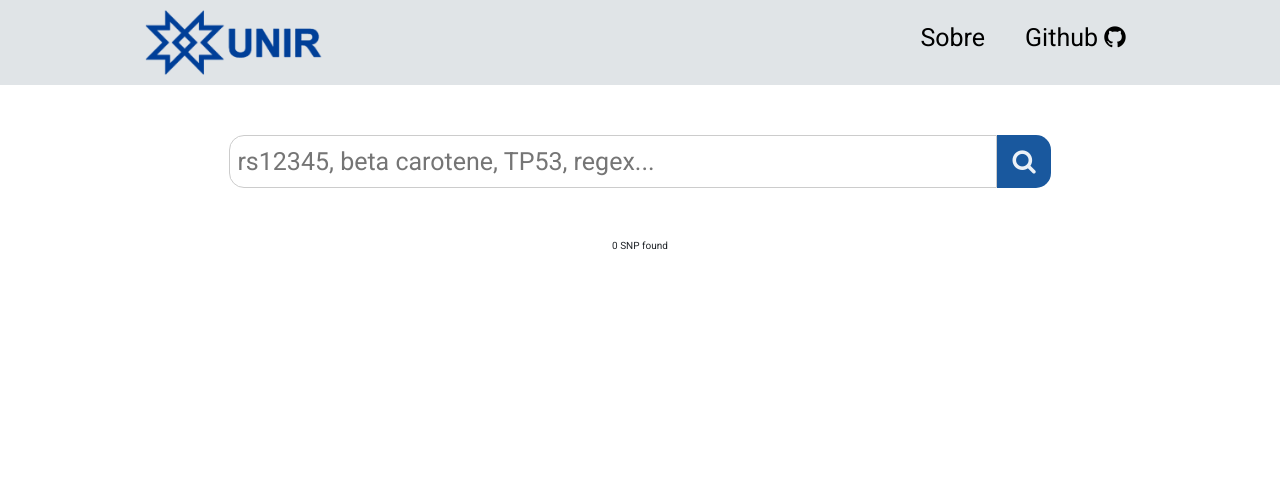
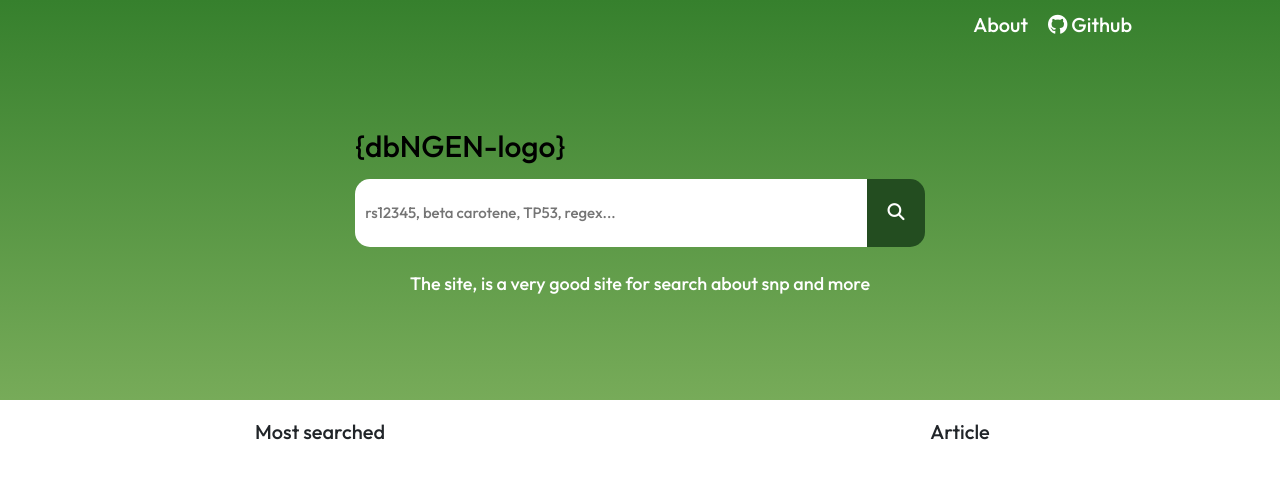
Before and after one commit to unir-dacc/vanda, a Django app: page / in a window 1280 px wide. Shown: the top 479 px of the page. Run offline with Django 4.2, Linux system fonts and the light colour scheme; some libraries are stand-ins or nearby versions.

```diff
--- a/web/static/web/style.css
+++ b/web/static/web/style.css
@@ -1,162 +1,125 @@
-* {
-  font-family: "Roboto", sans-serif;
+*{
   margin: 0;
   padding: 0;
+  text-decoration: none;
   box-sizing: border-box;
   list-style: none;
+}
+body{
+  margin: 0;
+  padding: 0;
+  font-family: "Outfit",sans-serif;
+  font-weight: 500;
+
+}
+header{
+  color: white;
+  padding: 0;
+  margin: 0;
+  height: 50vh;
+  background: linear-gradient(#36802D,#77AB59);
+}
+main{
+  padding: 0;
+  margin: 0;
   text-decoration: none;
+  box-sizing: border-box;
+  list-style: none;
 }
-
-.site-header {
-  background-color: #e0e4e7;
-  color: #fff;
+.main-cabecalho{
+  width: 100%;
+  height: 100px;
 }
-
-.site-header nav {
+.cabecalho-icon{
+  font-size:20px;
   display: flex;
+  flex-direction: row;
+  justify-content: end;
+  padding-top:10px ;
+  margin-right: 10vw;
+}
+.icon{
+  padding-right: 20px;
+}
+.icon a{
+  color: white;
+}
+.search-main{
+  height: 170px;
+  width: 100%;
+  display: flex;
+  flex-direction: column;
+  justify-content: center;
   align-items: center;
-  justify-content: space-between;
+}
+.search{
+  width: auto;
+}
+input[type="text"]:focus {
+  outline: none;
+  color: black;
+  font-size: 1.4em;
+}
+.forms{
+  width: 100%;
+  height: 100%;
+}
+.logo{
+  width: auto;
+  height: auto;
+  margin-bottom: 10px;
+  font-size: 30px;
+  color: black;
+  /* definir altura e largura */
+}
+.bar{
+  height: 8.5vh;
+  width: 40vw;
+  padding-left: 10px;
+  border-radius: 15px 0 0 15px;
+  border: none;
+  font-size: 1.5em;
+}
+.bar-button{
+  height: 8.5vh;
+  width: 4.5vw;
+  border-radius: 0 15px 15px 0;
+  border: none;
+  background-color: #234D20;
+  border-left: none;
+  color: white;
+}
+.bar-button:hover{
+  cursor: pointer;
+  background-color: #32672F;
+}
+.bar-button i{
+  font-size: 1.7em;
+}
+.slogan{
+  text-align: center;
+  font-size: 1.8em;
+}
+.main-container{
+  display: flex;
+  flex-direction: row;
+  justify-content: center;
   align-items: center;
-  margin: 0 10.5vw;
 }
-
-.site-header nav img {
-  width: 200px;
-}
-
-.site-header ul {
-  display: flex;
-}
-
-.site-header nav li {
-  margin: 0 20px;
-}
-
-.site-header nav a {
-  text-decoration: none;
-  color: #000;
-  font-size: 2.5em;
-}
-
-.search-container {
-  margin: 50px 0;
+.container{
+  padding: 20px 150px;
   display: flex;
   justify-content: center;
 }
-
-.search-form {
+form{
   display: flex;
+  width: auto;
+  height: auto;
+}
+#not-found{
+  font-size: 1.7em;
+  height: 30vh;
+  display: flex;
+  justify-content: center;
   align-items: center;
 }
-
-.search-input {
-  padding: 7px;
-  border: 1px solid #ccc;
-  border-radius: 15px 0 0 15px;
-  font-size: 2.5em;
-  width: 60vw;
-}
-
-input[type="text"]:focus {
-  outline: none;
-}
-
-.search-button {
-  padding: 8px 15px;
-  background-color: #19589e;
-  color: #ecf1f7;
-  border: none;
-  border-radius: 0 15px 15px 0;
-  font-size: 2.5em;
-  cursor: pointer;
-}
-
-.filter-and-table-container {
-  display: flex;
-  justify-content: center;
-  flex-direction: row;
-  margin: 0 10.5vw;
-}
-
-.filter-container {
-  background-color: #e0e4e7;
-  border-radius: 15px;
-  margin: 10px;
-  width: 20%;
-  padding: 20px;
-}
-
-.filter-container nav {
-  padding: 20px;
-}
-
-.filter-container input {
-  width: 15px;
-  height: 15px;
-}
-
-.filter-container label {
-  padding: 10px;
-  font-weight: normal;
-  font-size: 2.5em;
-}
-
-#main-table {
-  background-color: #e0e4e7;
-  border-radius: 15px;
-  margin: 10px;
-  align-text: center;
-  border: none;
-  font-size: 2em;
-  overflow: hidden;
-}
-
-#main-table tr:hover:is(.clickable-row) {
-  box-shadow: inset 0px 0px 0px 2px #bbb;
-  cursor: pointer;
-}
-
-
-.modal-dialog {
-  max-width: 70%;
-}
-
-.modal {
-  font-size: 15px;
-}
-
-.button-pagination {
-  display: flex;
-  flex-direction: row;
-  justify-content: center;
-}
-
-.button-pagination li {
-  margin: 10px 5px;
-  font-size: 2em;
-}
-
-.arrow-page {
-  border-radius: 15px;
-  background-color: #146EBE;
-}
-
-.arrow-page i {
-  padding: 10px 20px;
-  font-weight: bolder;
-  color: white;
-}
-
-.current-page {
-  border-radius: 15px;
-  border: 1px solid #ccc;
-  display: table-cell;
-  color: white;
-}
-
-.current-page a {
-  vertical-align: middle;
-  padding: 10px 20px;
-  font-weight: bolder;
-  text-decoration: none;
-}
--- a/web/templates/web/index.html
+++ b/web/templates/web/index.html
@@ -4,45 +4,44 @@
     <head>
         <title>dbNGEN</title>
         <meta charset="UTF-8" />
-        <link
-            rel="icon"
-            href="https://dacc.unir.br/img/favicon.ico"
-            type="image/x-icon"
-        />
+        <link rel="icon" href="https://dacc.unir.br/img/favicon.ico" type="image/x-icon"/>
         <link rel="preconnect" href="https://fonts.googleapis.com" />
         <link rel="preconnect" href="https://fonts.gstatic.com" crossorigin />
-        <link
-            href="https://fonts.googleapis.com/css2?family=Roboto&display=swap"
-            rel="stylesheet"
-        />
-        <link
-            rel="stylesheet"
-            href="https://cdnjs.cloudflare.com/ajax/libs/font-awesome/4.7.0/css/font-awesome.min.css"
-        />
-        <link rel="stylesheet" href="https://cdn.jsdelivr.net/npm/bootstrap@3.4.1/dist/css/bootstrap.min.css" integrity="sha384-HSMxcRTRxnN+Bdg0JdbxYKrThecOKuH5zCYotlSAcp1+c8xmyTe9GYg1l9a69psu" crossorigin="anonymous">
-
+        <link href="https://fonts.googleapis.com/css2?family=Roboto&display=swap" rel="stylesheet" />
+        <link rel="stylesheet" href="https://cdnjs.cloudflare.com/ajax/libs/font-awesome/4.7.0/css/font-awesome.min.css" />
+        <link rel="stylesheet" href="https://cdn.jsdelivr.net/npm/bootstrap@3.4.1/dist/css/bootstrap.min.css" integrity="sha384-HSMxcRTRxnN+Bdg0JdbxYKrThecOKuH5zCYotlSAcp1+c8xmyTe9GYg1l9a69psu" crossorigin="anonymous" />
         <link rel="stylesheet" href="https://maxcdn.bootstrapcdn.com/bootstrap/4.5.2/css/bootstrap.min.css">
         <script src="https://ajax.googleapis.com/ajax/libs/jquery/3.5.1/jquery.min.js"></script>
         <script src="https://cdnjs.cloudflare.com/ajax/libs/popper.js/1.16.0/umd/popper.min.js"></script>
         <script src="https://maxcdn.bootstrapcdn.com/bootstrap/4.5.2/js/bootstrap.min.js"></script>
         <script src="https://cdn.jsdelivr.net/npm/popper.js@1.12.9/dist/umd/popper.min.js"></script>
+        <script src="https://kit.fontawesome.com/89c4b0bdbf.js" crossorigin="anonymous"></script>
+        <link rel="preconnect" href="https://fonts.googleapis.com">
+        <link rel="preconnect" href="https://fonts.gstatic.com" crossorigin>
+        <link href="https://fonts.googleapis.com/css2?family=Outfit:wght@100..900&display=swap" rel="stylesheet">
         <link href="{% static 'web/style.css' %}" rel="stylesheet" />
-        <script src="{% static 'web/script.js' %}"></script>
+        <script src="{% static 'web/style.css' %}"></script>
     </head>
     <body>
-        <header class="site-header">
-            <nav>
-                <a href="https://www.unir.br/homepage"
-                ><img src="{% static 'web/logo_unir.png' %}" alt="logo da unir"/></a>
-                <ul>
-                    <li><a href="#">Sobre</a></li>
-                    <li>
-                        <a href="https://github.com/riccardoalv/dbNGEN" target="_blank"
-                        >Github <i class="fa fa-github"></i
-                            ></a>
-                        </li>
-                    </ul>
+        <header>
+            <div class="main-cabecalho">
+                <nav class="cabecalho-icon">
+                        <div class="icon"><a href="#"> About</a></div>
+                        <div class="icon"><a href="https://github.com/riccardoalv/dbNGEN" target="_blank"><i class="fa-brands fa-github"></i> Github</a></div>
                 </nav>
+            </div>
+            <div class="search-main">
+                <div class="search">
+                    <div class="logo">{dbNGEN-logo}</div>
+                    <form action="/search" method="get" class="forms">
+                            <input type="text" name="q" class="bar" placeholder="rs12345, beta carotene, TP53, regex...">
+                            <button type="submit" class="bar-button"><i class="fa-solid fa-magnifying-glass"></i></button>
+                    </form>
+                </div>
+            </div>
+            <div class="slogan">
+                <p>The site, is a very good site for search about snp and more</p>
+            </div>
         </header>
 
         <main>
@@ -64,74 +63,21 @@
                 </div>
             </div>
 
-                <div class="search-container">
-                    <form class="search-form" action="" method="GET">
-                        <input
-                            name="q"
-                            type="text"
-                            class="search-input"
-                            placeholder="rs12345, beta carotene, TP53, regex..."
-                        />
-                        <button type="submit" class="search-button">
-                            <i class="fa fa-search"></i>
-                        </button>
-                    </form>
+            <div class="filter-and-table-container">
+                <div class="main-container">
+                    <div class="container" id="most-searched">
+                        <h2>Most searched</h2>
+
                     </div>
+                    <div class="container" id="article">
+                        <h2>Article</h2>
+                    </div>
+                    <!-- <div class="container" id="container3">
+                        <h2>Title</h2>
+                    </div> -->
+                </div>
+            </main>
 
-                <div class="filter-and-table-container">
-                    {% if list_response %}
 
-                        <div class="filter-container">
-                            <nav>
-                                <input type="checkbox" name="checkbox" value="asdfasdf">
-                                <label for="proteina">Proteina</label>
-                            </nav>
-                        </div>
-
-                        <table id="main-table" class="table table-striped">
-                            <tr>
-                                <th>Nutriente</th>
-                                <th>SNP</th>
-                                <th>Gene Consequence</th>
-                                <th>Alelles</th>
-                                <th>Position</th>
-                            </tr>
-                            {% for item in list_response %}
-                                <tr class="clickable-row">
-                                    <td></td>
-                                    <td>
-                                        <a data-toggle="tooltip"
-                                           data-html="true"
-                                           data-placement="top"
-                                           title="Loading..."
-                                           target="_blank"
-                                           href="https://www.ncbi.nlm.nih.gov/snp/{{ item.0 }}"
-                                        >{{ item.0 }}</a
-                                            >
-                                        </td>
-                                        <td>{{ item.4 }}</td> <!-- Gene Consequence -->
-                                        <td>{{ item.3 }}</td> <!-- Alelles -->
-                                        <td>{{ item.2 }}</td> <!-- Position -->
-                                    </tr>
-                            {% endfor %}
-                        </table>
-                        </div>
-                        <nav>
-                            <ul class="button-pagination">
-                                {% if list_response.has_previous %}
-                                    <li class="arrow-page"><a  href="javascript:setParam('page', {{ list_response.previous_page_number }})"><i class="fa fa-angle-left"></i></a></li>
-                                {% endif %}
-                                <li class="current-page"><a  href="javascript:setParam('page', {{ list_response.number }})">{{list_response.number}}</a></li>
-                                {% if list_response.has_next %}
-                                    <li class="arrow-page"><a  href="javascript:setParam('page', {{list_response.next_page_number}})"><i class="fa fa-angle-right"></i></a></li>
-                                {% endif %}
-                            </ul>
-                        </nav>
-                    {% else %}
-                        <div class="filter-and-table-container">
-                            <p>0 SNP found</p>
-                        </div>
-                    {% endif %}
-                </main>
             </body>
         </html>
```
Lines whose indentation alone changed are shown as unchanged.
